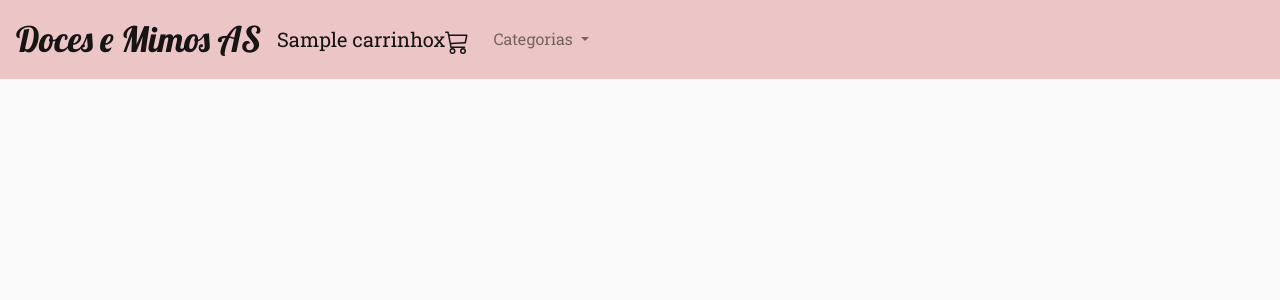
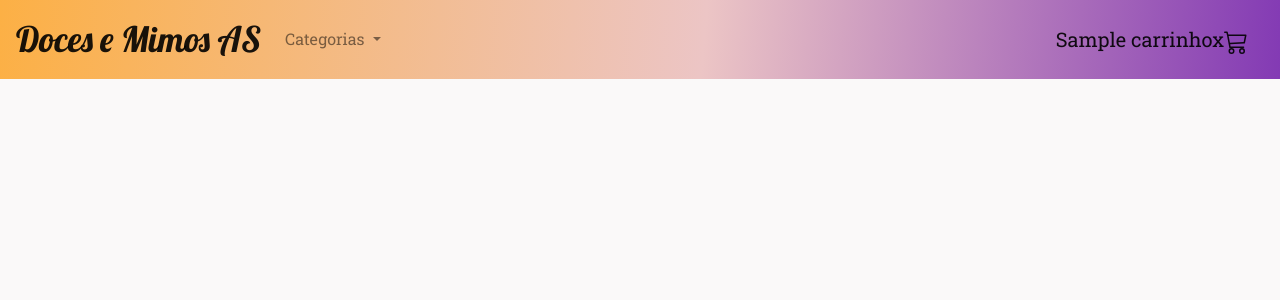
Before and after one commit to pedro-hnrq/Proj_Delivery, a Django app: template templates/base.html in a window 1280 px wide. Shown: the top 300 px of the page. Run offline with Django 4.2, Linux system fonts and the light colour scheme; the template is opened without the code that fills it: most values are stand-ins (such as "Sample title", 1, 10 or a date in 2020).

Commit message:
Delivery

```diff
--- a/templates/base.html
+++ b/templates/base.html
@@ -21,19 +21,17 @@
 
     {% endblock %}
     <title>Doces e Mimos AS</title>
-
+    <link rel="icon" href="{% static 'img/d_m_AS.png' %}">
   </head>
   <body>
 
 
     <nav class="navbar navbar-expand-lg navbar-light corBorda">
-
-        <!-- <img src="static/produto/css/D_M-removebg-preview.png" class="navbar-brand" href="{% url 'home'%}" height="55" width="40"> -->
+      {% load static %}
+        <!---<img src="{% static 'img/d_m_AS.png' %}" class="log" alt="Doces e Mimos AS" >-->
         <a id="ti" class="navbar-brand" href="{% url 'home'%}">Doces e Mimos AS</a>
 
-        <a id="car" class="navbar-brand" href="{% url 'ver_carrinho'%}">{{carrinho}}x<svg xmlns="http://www.w3.org/2000/svg"width="1.2em" height="1.2em" fill="currentColor" class="bi bi-cart3" viewBox="0 0 16 16">
-          <path d="M0 1.5A.5.5 0 0 1 .5 1H2a.5.5 0 0 1 .485.379L2.89 3H14.5a.5.5 0 0 1 .49.598l-1 5a.5.5 0 0 1-.465.401l-9.397.472L4.415 11H13a.5.5 0 0 1 0 1H4a.5.5 0 0 1-.491-.408L2.01 3.607 1.61 2H.5a.5.5 0 0 1-.5-.5zM3.102 4l.84 4.479 9.144-.459L13.89 4H3.102zM5 12a2 2 0 1 0 0 4 2 2 0 0 0 0-4zm7 0a2 2 0 1 0 0 4 2 2 0 0 0 0-4zm-7 1a1 1 0 1 1 0 2 1 1 0 0 1 0-2zm7 0a1 1 0 1 1 0 2 1 1 0 0 1 0-2z"/>
-        </svg></a>
+
 
         <button class="navbar-toggler" type="button" data-toggle="collapse" data-target="#navbarNavDropdown" aria-controls="navbarNavDropdown" aria-expanded="false" aria-label="Toggle navigation">
           <span class="navbar-toggler-icon"></span>
@@ -47,7 +45,7 @@
               </a>
               <div class="dropdown-menu" aria-labelledby="navbarDropdownMenuLink">
 
-                {% for i in categorias%}
+                {% for i in categorias %}
                 <a  class="dropdown-item" href="{% url 'categoria' i.id%}">{{i}}</a>
                 {% endfor %}
 
@@ -55,6 +53,9 @@
             </li>
           </ul>
         </div>
+      <a id="car" class="navbar-brand" href="{% url 'ver_carrinho'%}">{{carrinho}}x<svg xmlns="http://www.w3.org/2000/svg"width="1.2em" height="1.2em" fill="currentColor" class="bi bi-cart3" viewBox="0 0 16 16">
+          <path d="M0 1.5A.5.5 0 0 1 .5 1H2a.5.5 0 0 1 .485.379L2.89 3H14.5a.5.5 0 0 1 .49.598l-1 5a.5.5 0 0 1-.465.401l-9.397.472L4.415 11H13a.5.5 0 0 1 0 1H4a.5.5 0 0 1-.491-.408L2.01 3.607 1.61 2H.5a.5.5 0 0 1-.5-.5zM3.102 4l.84 4.479 9.144-.459L13.89 4H3.102zM5 12a2 2 0 1 0 0 4 2 2 0 0 0 0-4zm7 0a2 2 0 1 0 0 4 2 2 0 0 0 0-4zm-7 1a1 1 0 1 1 0 2 1 1 0 0 1 0-2zm7 0a1 1 0 1 1 0 2 1 1 0 0 1 0-2z"/>
+        </svg></a>
       </nav>
 
       {% block 'conteudo' %}
--- a/templates/static/produto/css/css.css
+++ b/templates/static/produto/css/css.css
@@ -3,13 +3,16 @@
     font-size: 220%;
     font-family: 'EB Garamond', serif;
     font-family: 'Lobster', cursive;
+    position: right;
 }
+
 
 #car{
 
     font-family: 'EB Garamond', serif;
     font-family: 'Lobster', cursive;
     font-family: 'Roboto Slab', serif;
+    position: right;
 }
 #cat{
     text-align: right;
@@ -17,6 +20,7 @@
     font-family: 'Lobster', cursive;
     font-family: 'Roboto Slab', serif;
 }
+
 .dropdown-item{
     text-align: center;
     font-family: 'EB Garamond', serif;
@@ -25,7 +29,11 @@
 }
 .corBorda{
     text-align: center;
-    background-color: #ecc5c7;
+    background: rgb(131,58,180);
+    background: -moz-linear-gradient(275deg, rgba(131,58,180,1) 0%, rgba(236,197,197,1) 45%, rgba(252,176,69,1) 100%);
+    background: -webkit-linear-gradient(275deg, rgba(131,58,180,1) 0%, rgba(236,197,197,1) 45%, rgba(252,176,69,1) 100%);
+    background: linear-gradient(275deg, rgba(131,58,180,1) 0%, rgba(236,197,197,1) 45%, rgba(252,176,69,1) 100%);
+    filter: progid:DXImageTransform.Microsoft.gradient(startColorstr="#833ab4",endColorstr="#fcb045",GradientType=1);
 
 }
 
@@ -89,8 +97,8 @@ body{
 
 .cont img {
     max-width: 100%;
-    -moz-transition: all 2s;
-    -webkit-transition: all 2s;
+    -moz-transition: all 3s;
+    -webkit-transition: all 3s;
     transition: all 2s;
   }
 
```
Also changed, not shown: db.sqlite3, templates/static/produto/css/D_M-removebg-preview.png (deleted), templates/static/produto/css/LOGO ALICE.png (deleted).
